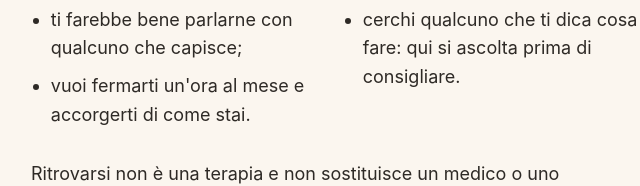
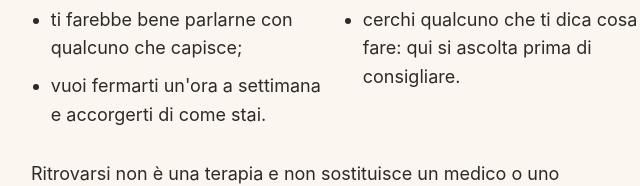
Before and after one commit to matteonicoliniritrovarsi/ritrovarsi, a plain HTML site: page index.html in a window 1280 px wide. Shown: the part 3420-3606 px from the top of the page, 305-945 px from the left. Drawn offline with Linux system fonts and the light colour scheme.

Commit message:
Corregge refuso: "un'ora al mese" rimasto dal cambio a settimanale
Co-Authored-By: Claude Sonnet 5 <noreply@anthropic.com>

```diff
--- a/index.html
+++ b/index.html
@@ -219,7 +219,7 @@
         <ul>
           <li>hai fatto corsi, letto libri, provato tecniche, e poi ti sei ritrovato a farlo da solo;</li>
           <li>ti farebbe bene parlarne con qualcuno che capisce;</li>
-          <li>vuoi fermarti un'ora al mese e accorgerti di come stai.</li>
+          <li>vuoi fermarti un'ora a settimana e accorgerti di come stai.</li>
         </ul>
       </div>
       <div class="no">
```
